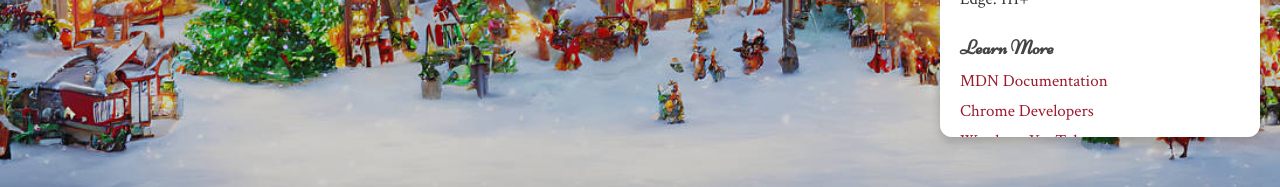
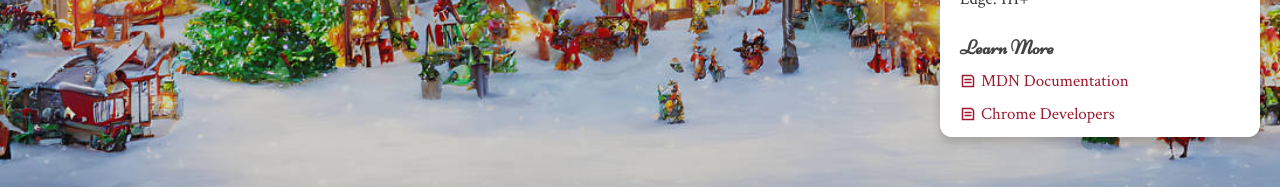
Before and after one commit to steveharrison/css-advent-calendar-2024, a React (Create React App) app in the folder css-advent-calendar/: page / in a window 1280 px wide. Both pictures are taken after a click on the element "10". Shown: the part 610-797 px from the top of the page. Built offline with nearby package versions, Linux system fonts and the light colour scheme.

Commit message:
Links have icons now.

```diff
--- a/css-advent-calendar/src/components/Inspector/Inspector.module.css
+++ b/css-advent-calendar/src/components/Inspector/Inspector.module.css
@@ -143,3 +143,35 @@
 .links a:hover {
   text-decoration: underline;
 }
+
+.iconLink {
+  display: inline-flex;
+  align-items: center;
+  gap: 8px;
+  color: #9B1B30;
+  text-decoration: none;
+}
+
+.iconLink:hover {
+  text-decoration: underline;
+}
+
+.iconLink svg {
+  flex-shrink: 0;
+}
+
+.youtubeLink {
+  display: inline-flex;
+  align-items: center;
+  gap: 8px;
+  color: #9B1B30;
+  text-decoration: none;
+}
+
+.youtubeLink:hover {
+  text-decoration: underline;
+}
+
+.youtubeLink svg {
+  flex-shrink: 0;
+}
--- a/css-advent-calendar/src/components/Inspector/Inspector.tsx
+++ b/css-advent-calendar/src/components/Inspector/Inspector.tsx
@@ -48,13 +48,37 @@ export const Inspector: React.FC<InspectorProps> = ({ isOpen, content, onClose }
             <h3>Learn More</h3>
             <ul>
               {content.links.mdn && (
-                <li><a href={content.links.mdn} target="_blank" rel="noopener noreferrer">MDN Documentation</a></li>
+                <li>
+                  <a href={content.links.mdn} target="_blank" rel="noopener noreferrer" className={styles.iconLink}>
+                    <svg width="16" height="16" viewBox="0 0 16 16" fill="none" xmlns="http://www.w3.org/2000/svg">
+                      <path d="M4.5 2.5H11.5L13.5 4.5V13.5H2.5V2.5H4.5Z" stroke="currentColor" strokeWidth="1.5" />
+                      <path d="M5 6.5H11M5 9.5H11" stroke="currentColor" strokeWidth="1.5" strokeLinecap="round" />
+                    </svg>
+                    MDN Documentation
+                  </a>
+                </li>
               )}
               {content.links.chrome && (
-                <li><a href={content.links.chrome} target="_blank" rel="noopener noreferrer">Chrome Developers</a></li>
+                <li>
+                  <a href={content.links.chrome} target="_blank" rel="noopener noreferrer" className={styles.iconLink}>
+                    <svg width="16" height="16" viewBox="0 0 16 16" fill="none" xmlns="http://www.w3.org/2000/svg">
+                      <path d="M4.5 2.5H11.5L13.5 4.5V13.5H2.5V2.5H4.5Z" stroke="currentColor" strokeWidth="1.5" />
+                      <path d="M5 6.5H11M5 9.5H11" stroke="currentColor" strokeWidth="1.5" strokeLinecap="round" />
+                    </svg>
+                    Chrome Developers
+                  </a>
+                </li>
               )}
               {content.links.youtube && (
-                <li><a href={content.links.youtube} target="_blank" rel="noopener noreferrer">Watch on YouTube</a></li>
+                <li>
+                  <a href={content.links.youtube} target="_blank" rel="noopener noreferrer" className={styles.iconLink}>
+                    <svg width="16" height="16" viewBox="0 0 16 16" fill="none" xmlns="http://www.w3.org/2000/svg">
+                      <circle cx="8" cy="8" r="7" stroke="currentColor" strokeWidth="1.5" />
+                      <path d="M6.5 5.5L11 8L6.5 10.5V5.5Z" stroke="currentColor" strokeWidth="1.5" />
+                    </svg>
+                    Watch on YouTube
+                  </a>
+                </li>
               )}
             </ul>
           </div>
```
